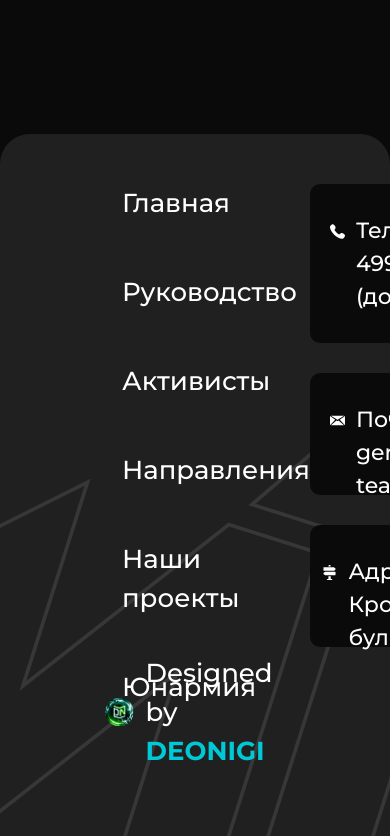
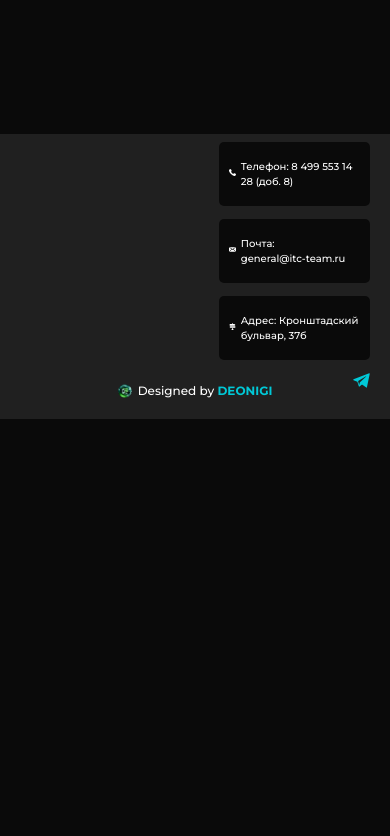
Before and after one commit to RoastedPikachu/ITCsite, a Next.js app: page / in a window 390 px wide. Shown: the part 8129-8965 px from the top of the page. After the commit the page ends 8794 px from the top, so only its background shows below. Built offline with nearby package versions, Linux system fonts and the light colour scheme.

Commit message:
feat: адаптировал footer под мобильные устройства

```diff
--- /dev/null
+++ b/styles/widgets/footer.css
@@ -0,0 +1,95 @@
+@reference "tailwindcss";
+
+.footer {
+    @apply relative flex justify-between items-start pt-[50px] pl-[122px] pr-[135px] w-full h-[702px] bg-[url('/static/footerBackground.png')] rounded-t-[30px];
+}
+
+.footer-nav {
+    @apply grid justify-items-start gap-y-[50px] max-w-[230px] h-auto;
+}
+
+.footer-nav-link {
+    @apply text-white text-[1.625rem] text-left font-['Montserrat'] font-medium;
+}
+
+.footer-contacts {
+    @apply grid justify-items-end gap-y-[30px] w-[355px];
+}
+
+.footer-contacts-link {
+    @apply flex justify-center items-start gap-x-[11px] py-[30px] px-[20px] w-full h-auto bg-[#0a0a0a] rounded-[10px] cursor-pointer;
+}
+
+.footer-contacts-link-image {
+    @apply w-[15px] h-[15px];
+}
+
+.footer-contacts-link-text {
+    @apply w-full text-white text-[1.375rem] font-['Montserrat'] font-medium;
+}
+
+.footer-contacts-tg {
+    @apply outline-none;
+}
+
+.footer-contacts-tg-image {
+    @apply w-[43px] h-[37px];
+}
+
+.footer-credentials {
+    @apply absolute flex justify-center items-center gap-x-[12px] bottom-[65px] w-full max-w-[calc(100%-257px)];
+}
+
+.footer-credentials-image {
+    @apply w-[30px] h-[30px] rounded-[100%];
+}
+
+.footer-credential-text {
+    @apply text-white text-[1.625rem] font-['Montserrat'] font-medium;
+}
+
+.footer-credentials-text-link {
+    @apply text-[#00c9d7] font-bold;
+}
+
+@media (max-width: 480px) {
+    .footer {
+        @apply pt-[8px] pl-[20px] pr-[20px] w-full h-[285px] rounded-t-[0];
+    }
+
+    .footer-nav {
+        @apply invisible;
+    }
+
+    .footer-contacts {
+        @apply gap-y-[13px] w-[155px];
+    }
+
+    .footer-contacts-link {
+        @apply gap-x-[5px] py-[17px] px-[10px] rounded-[5px];
+    }
+
+    .footer-contacts-link-image {
+        @apply w-[7px] h-[7px];
+    }
+
+    .footer-contacts-link-text {
+        @apply text-[0.625rem];
+    }
+
+    .footer-contacts-tg-image {
+        @apply w-[17px] h-[15px];
+    }
+
+    .footer-credentials {
+        @apply gap-x-[6px] bottom-[19px] max-w-[calc(100%-40px)];
+    }
+
+    .footer-credentials-image {
+        @apply w-[14px] h-[14px];
+    }
+
+    .footer-credential-text {
+        @apply text-[0.75rem];
+    }
+}
--- a/widgets/footer/TheFooter.tsx
+++ b/widgets/footer/TheFooter.tsx
@@ -1,5 +1,8 @@
 import React from "react";
+
 import Link from "next/link";
+
+import "@/styles/widgets/footer.css";
 
 const TheFooter = () => {
   const links = [
@@ -35,46 +38,36 @@ const TheFooter = () => {
     },
   ];
   return (
-    <footer className="relative flex justify-between items-start pt-[50px] pl-[122px] pr-[135px] w-full h-[702px] bg-[url('/static/footerBackground.png')] rounded-t-[30px]">
-      <nav className="grid justify-items-start gap-y-[50px] max-w-[230px] h-auto">
+    <footer className="footer">
+      <nav className="footer-nav">
         {links.map((link) => (
-          <Link
-            key={link.id}
-            href={link.link}
-            className="text-white text-[1.625rem] text-left font-['Montserrat'] font-medium"
-          >
+          <Link key={link.id} href={link.link} className="footer-nav-link">
             {link.text}
           </Link>
         ))}
       </nav>
 
-      <div className="grid justify-items-end gap-y-[30px] w-[355px]">
-        <a
-          href="tel:84995531428"
-          className="flex justify-center items-start gap-x-[11px] py-[30px] px-[20px] w-full h-auto bg-[#0a0a0a] rounded-[10px] cursor-pointer"
-        >
+      <div className="footer-contacts">
+        <a href="tel:84995531428" className="footer-contacts-link">
           <img
             src="/static/footer/Phone.svg"
             alt=""
-            className="mt-[10px] w-[15px] h-[15px]"
+            className="footer-contacts-link-image mt-[10px]"
           />
 
-          <p className="w-full text-white text-[1.375rem] font-['Montserrat'] font-medium">
+          <p className="footer-contacts-link-text">
             Телефон: 8 499 553 14 28 (доб. 8)
           </p>
         </a>
 
-        <a
-          href="mailto:general@itc-team.ru"
-          className="flex justify-center items-start gap-x-[11px] py-[30px] px-[20px] w-full h-[122px] bg-[#0a0a0a] rounded-[10px] cursor-pointer"
-        >
+        <a href="mailto:general@itc-team.ru" className="footer-contacts-link">
           <img
             src="/static/footer/Email.svg"
             alt=""
-            className="mt-[10px] w-[15px] h-[15px]"
+            className="footer-contacts-link-image mt-[10px]"
           />
 
-          <p className="w-full text-white text-[1.375rem] font-['Montserrat'] font-medium">
+          <p className="footer-contacts-link-text">
             Почта: <br />
             general@itc-team.ru
           </p>
@@ -82,40 +75,40 @@ const TheFooter = () => {
 
         <a
           href="https://yandex.ru/maps/213/moscow/house/kronshtadtskiy_bulvar_37b/Z04YcwdlTUIFQFtvfXR1eX9nYw==/?ll=37.505471%2C55.848347&z=17"
-          className="flex justify-center items-start gap-x-[11px] py-[30px] px-[20px] w-full h-[122px] bg-[#0a0a0a] rounded-[10px] cursor-pointer"
+          className="footer-contacts-link"
         >
           <img
             src="/static/footer/Address.svg"
             alt=""
-            className="mt-[10px] w-[15px] h-[15px]"
+            className="footer-contacts-link-image mt-[10px]"
           />
 
-          <p className="w-full text-white text-[1.375rem] font-['Montserrat'] font-medium">
+          <p className="footer-contacts-link-text">
             Адрес: Кронштадский бульвар, 37б
           </p>
         </a>
 
-        <a href="https://t.me/halfcoder" className="outline-none">
+        <a href="https://t.me/halfcoder" className="footer-contacts-tg">
           <img
             src="/static/footer/Telegram.svg"
             alt=""
-            className="w-[43px] h-[37px]"
+            className="footer-contacts-tg-image"
           />
         </a>
       </div>
 
-      <div className="absolute flex justify-center items-center gap-x-[12px] bottom-[65px] w-full max-w-[calc(100%-257px)]">
+      <div className="footer-credentials">
         <img
           src="/static/footer/DeonigiAvatar.png"
           alt=""
-          className="w-[30px] h-[30px] rounded-[100%]"
+          className="footer-credentials-image"
         />
 
-        <p className="text-white text-[1.625rem] font-['Montserrat'] font-medium">
+        <p className="footer-credential-text">
           Designed by{" "}
           <a
-            href="https://vk.com/deonigi_studio"
-            className="text-[#00c9d7] font-bold"
+            href="https://t.me/uncle_disya"
+            className="footer-credentials-text-link"
           >
             DEONIGI
           </a>
```
